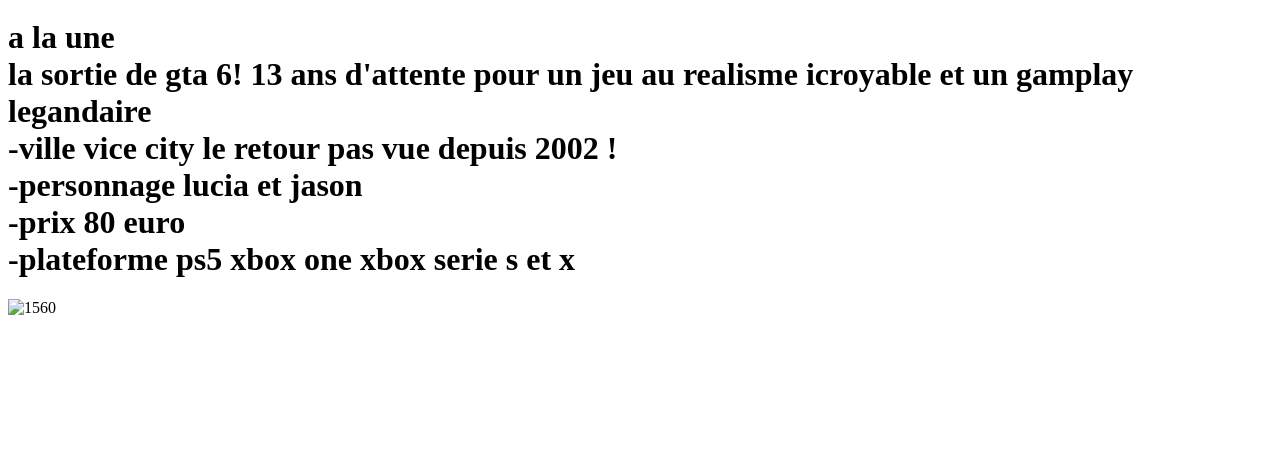
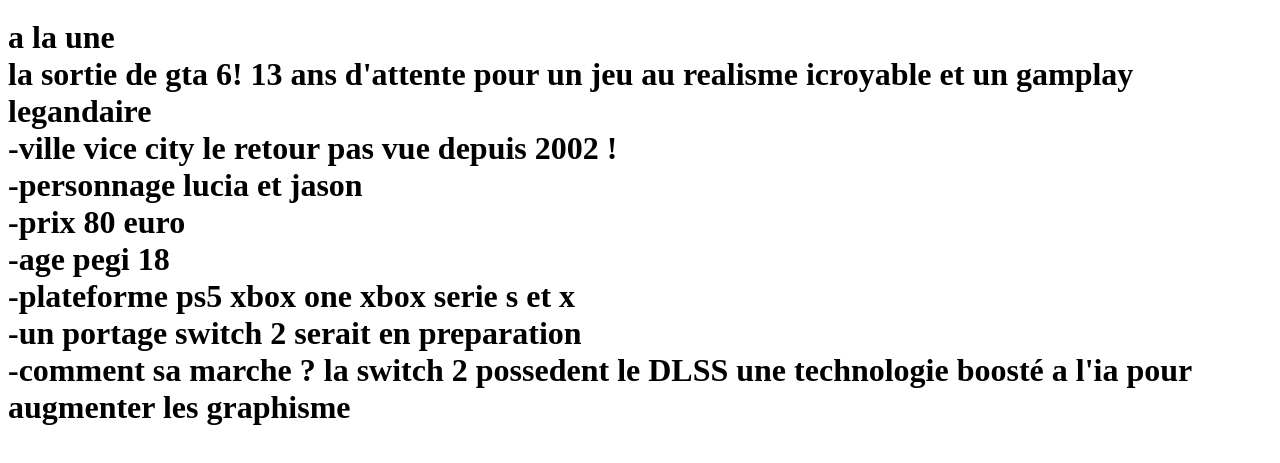
Before and after one commit to goancombe/archive-jv, a plain HTML site: page index.html/index.html in a window 1280 px wide. Shown: the part 61-524 px from the top of the page. Drawn offline with Linux system fonts and the light colour scheme.

Commit message:
Update index.html

```diff
--- a/index.html/index.html
+++ b/index.html/index.html
@@ -13,9 +13,12 @@ BIENVENUE ! voici les info jv de jeudi
     -ville vice city le retour pas vue depuis 2002 !<br>
     -personnage lucia et jason<br>
     -prix 80 euro<br>
-    -plateforme ps5 xbox one xbox serie s et x
+    -age pegi 18<br>
+    -plateforme ps5 xbox one xbox serie s et x<br>
+    -un portage switch 2 serait en preparation<br>
+    -comment sa marche ? la switch 2 possedent le DLSS une technologie boosté a l'ia pour augmenter les graphisme
 </h1>
- <img src="gta-vi-segundo-trailer-cunado-1560x880.jpg" alt="1560" height="880">
+
 
 
 <body>
```
